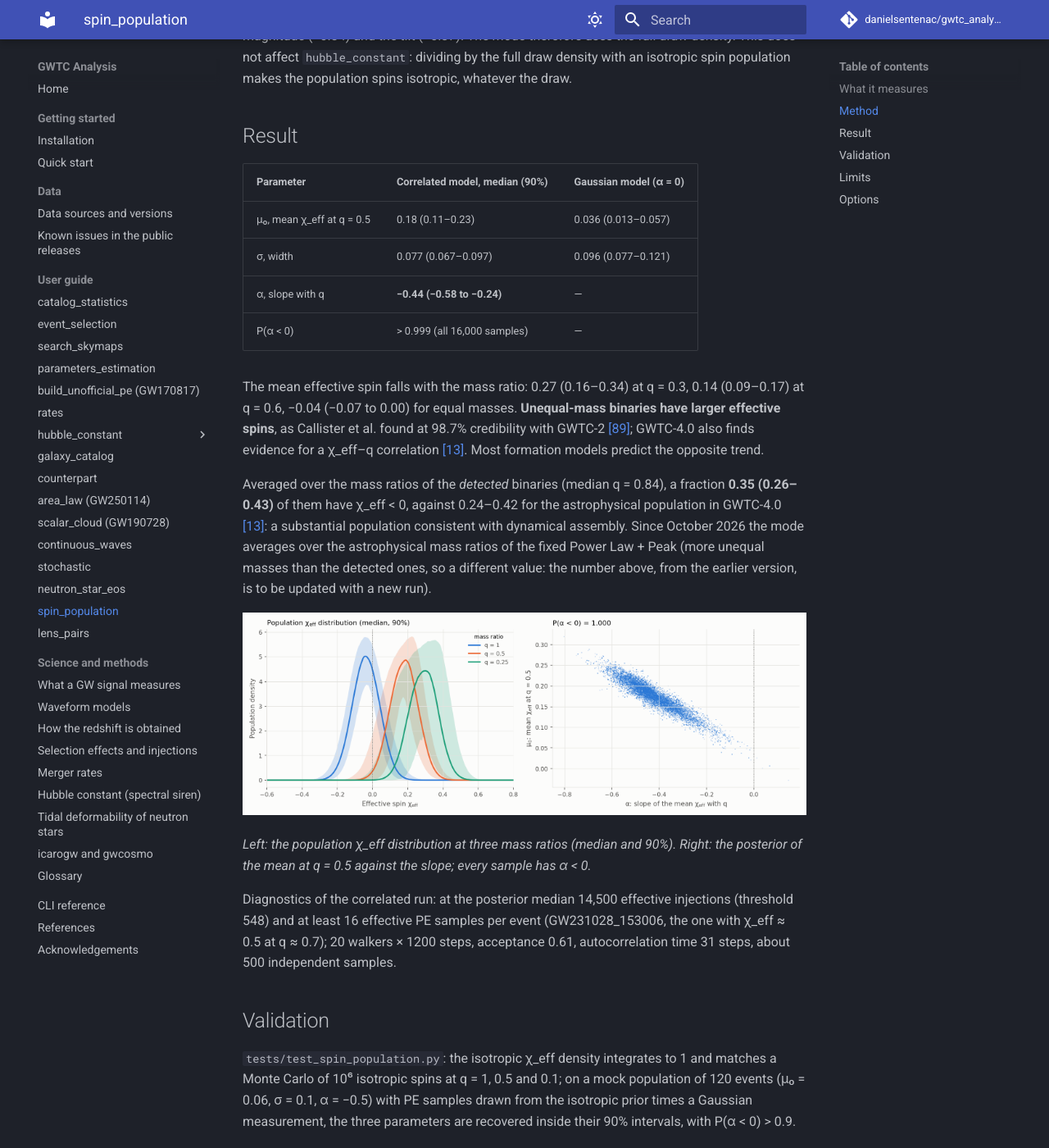
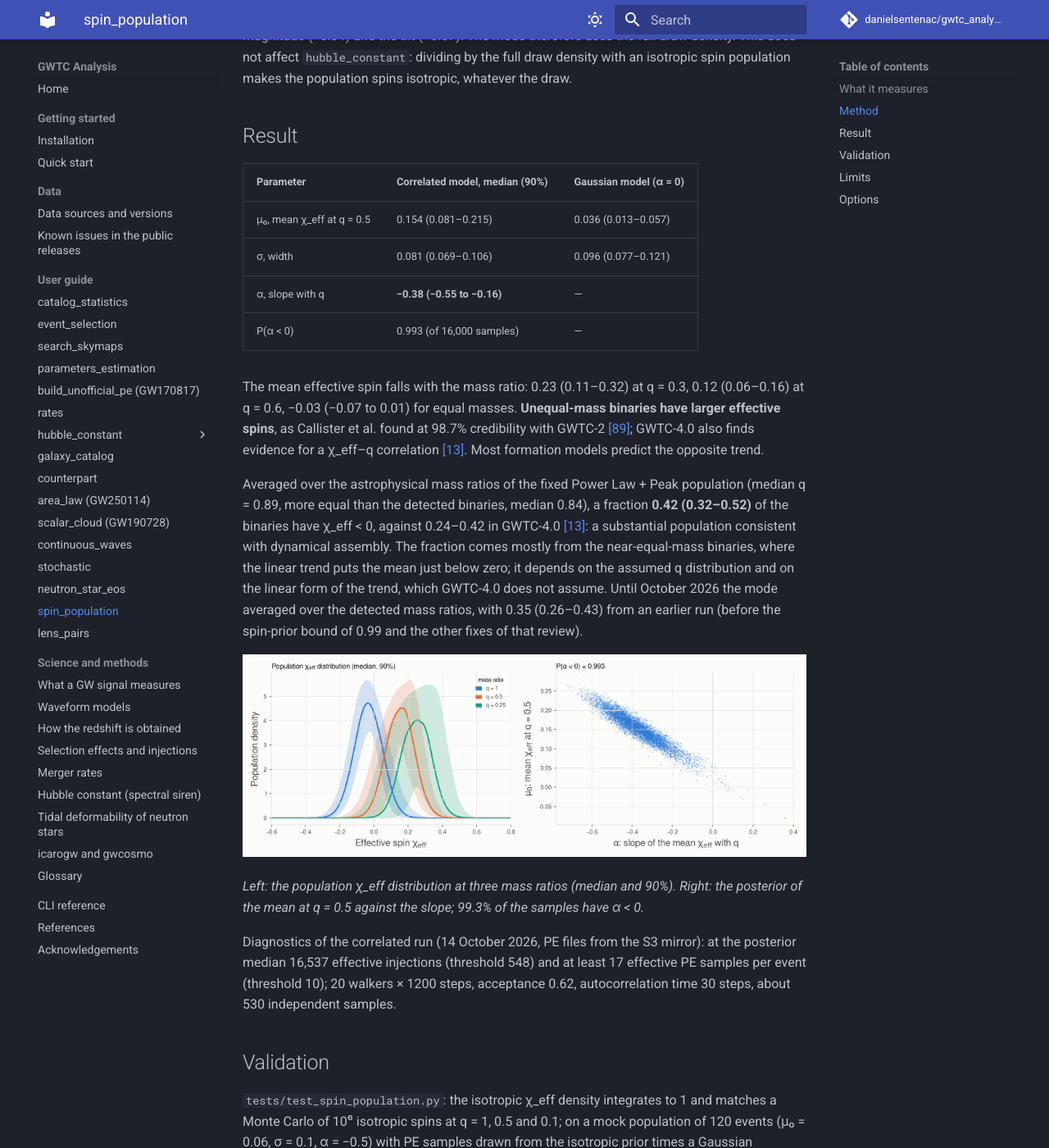
Before and after one commit to danielsentenac/gwtc_analysis, an MkDocs documentation site: the page built from docs/modes/spin-population.md, in a window 1280 px wide and 1400 px high, scrolled down 1279 px. Shown: the whole window at 82% size. Built offline with MkDocs 1.6.1 and Material for MkDocs 9.7.7, drawn with Linux system fonts in a browser that asks for light colours; comment, search, counter and statistics services are not loaded.

Commit message:
spin_population results from the re-run (S3, after the review fixes): fraction with chi_eff < 0 0.42 (0.32-0.52) over the astrophysical mass ratios, alpha -0.38, P(alpha<0) 0.993; astrophysical q are more equal than detected
Co-Authored-By: Claude Opus 5.5 <noreply@anthropic.com>

```diff
--- a/docs/modes/spin-population.md
+++ b/docs/modes/spin-population.md
@@ -55,32 +55,33 @@ population spins isotropic, whatever the draw.
 
 | Parameter | Correlated model, median (90%) | Gaussian model (α = 0) |
 |---|---|---|
-| μ₀, mean χ_eff at q = 0.5 | 0.18 (0.11–0.23) | 0.036 (0.013–0.057) |
-| σ, width | 0.077 (0.067–0.097) | 0.096 (0.077–0.121) |
-| α, slope with q | **−0.44 (−0.58 to −0.24)** | — |
-| P(α < 0) | > 0.999 (all 16,000 samples) | — |
+| μ₀, mean χ_eff at q = 0.5 | 0.154 (0.081–0.215) | 0.036 (0.013–0.057) |
+| σ, width | 0.081 (0.069–0.106) | 0.096 (0.077–0.121) |
+| α, slope with q | **−0.38 (−0.55 to −0.16)** | — |
+| P(α < 0) | 0.993 (of 16,000 samples) | — |
 
-The mean effective spin falls with the mass ratio: 0.27 (0.16–0.34) at q = 0.3, 0.14 (0.09–0.17) at
-q = 0.6, −0.04 (−0.07 to 0.00) for equal masses. **Unequal-mass binaries have larger effective spins**,
+The mean effective spin falls with the mass ratio: 0.23 (0.11–0.32) at q = 0.3, 0.12 (0.06–0.16) at
+q = 0.6, −0.03 (−0.07 to 0.01) for equal masses. **Unequal-mass binaries have larger effective spins**,
 as Callister et al. found at 98.7% credibility with GWTC-2 [\[89\]](../references.md#ref-89); GWTC-4.0 also
 finds evidence for a χ_eff–q correlation [\[13\]](../references.md#ref-13). Most formation models predict the
 opposite trend.
 
-Averaged over the mass ratios of the *detected* binaries (median q = 0.84), a fraction **0.35 (0.26–0.43)**
-of them have χ_eff < 0, against 0.24–0.42 for the astrophysical population in GWTC-4.0
-[\[13\]](../references.md#ref-13): a substantial population consistent with dynamical assembly. Since October
-2026 the mode averages over the astrophysical mass ratios of the fixed Power Law + Peak (more unequal masses than
-the detected ones, so a different value: the number above, from the earlier version, is to be updated with a new
-run).
+Averaged over the astrophysical mass ratios of the fixed Power Law + Peak population (median q = 0.89, more equal
+than the detected binaries, median 0.84), a fraction **0.42 (0.32–0.52)** of the binaries have χ_eff < 0, against
+0.24–0.42 in GWTC-4.0 [\[13\]](../references.md#ref-13): a substantial population consistent with dynamical
+assembly. The fraction comes mostly from the near-equal-mass binaries, where the linear trend puts the mean just
+below zero; it depends on the assumed q distribution and on the linear form of the trend, which GWTC-4.0 does not
+assume. Until October 2026 the mode averaged over the detected mass ratios, with 0.35 (0.26–0.43) from an
+earlier run (before the spin-prior bound of 0.99 and the other fixes of that review).
 
 ![BBH chi_eff population](../img/modes/spin_population.png)
 
 *Left: the population χ_eff distribution at three mass ratios (median and 90%). Right: the posterior of the
-mean at q = 0.5 against the slope; every sample has α < 0.*
+mean at q = 0.5 against the slope; 99.3% of the samples have α < 0.*
 
-Diagnostics of the correlated run: at the posterior median 14,500 effective injections (threshold 548)
-and at least 16 effective PE samples per event (GW231028_153006, the one with χ_eff ≈ 0.5 at q ≈ 0.7);
-20 walkers × 1200 steps, acceptance 0.61, autocorrelation time 31 steps, about 500 independent samples.
+Diagnostics of the correlated run (14 October 2026, PE files from the S3 mirror): at the posterior median
+16,537 effective injections (threshold 548) and at least 17 effective PE samples per event (threshold 10);
+20 walkers × 1200 steps, acceptance 0.62, autocorrelation time 30 steps, about 530 independent samples.
 
 ## Validation
 
```
Also changed, not shown: README.md (+4 -4 lines), docs/img/modes/spin_population.png.
